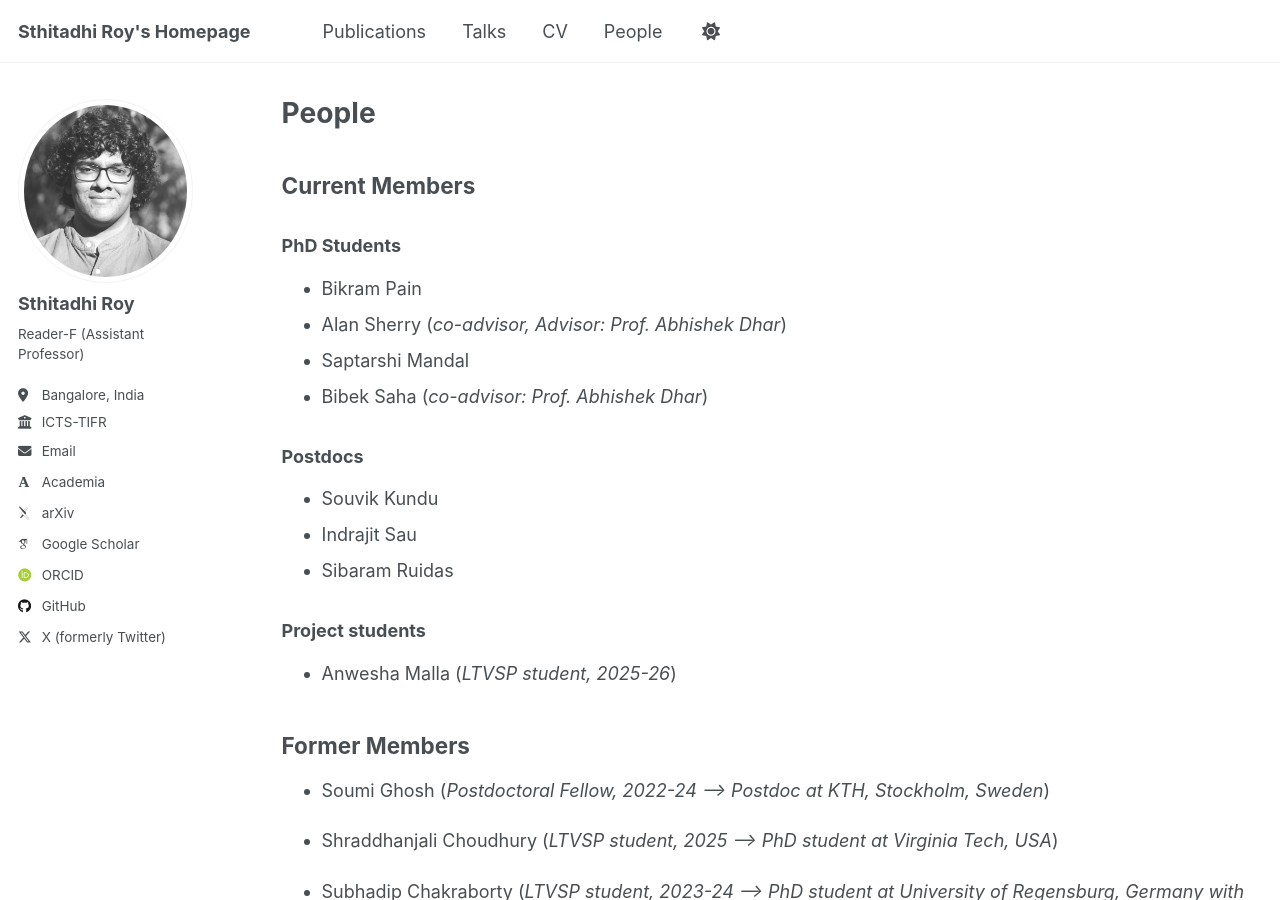
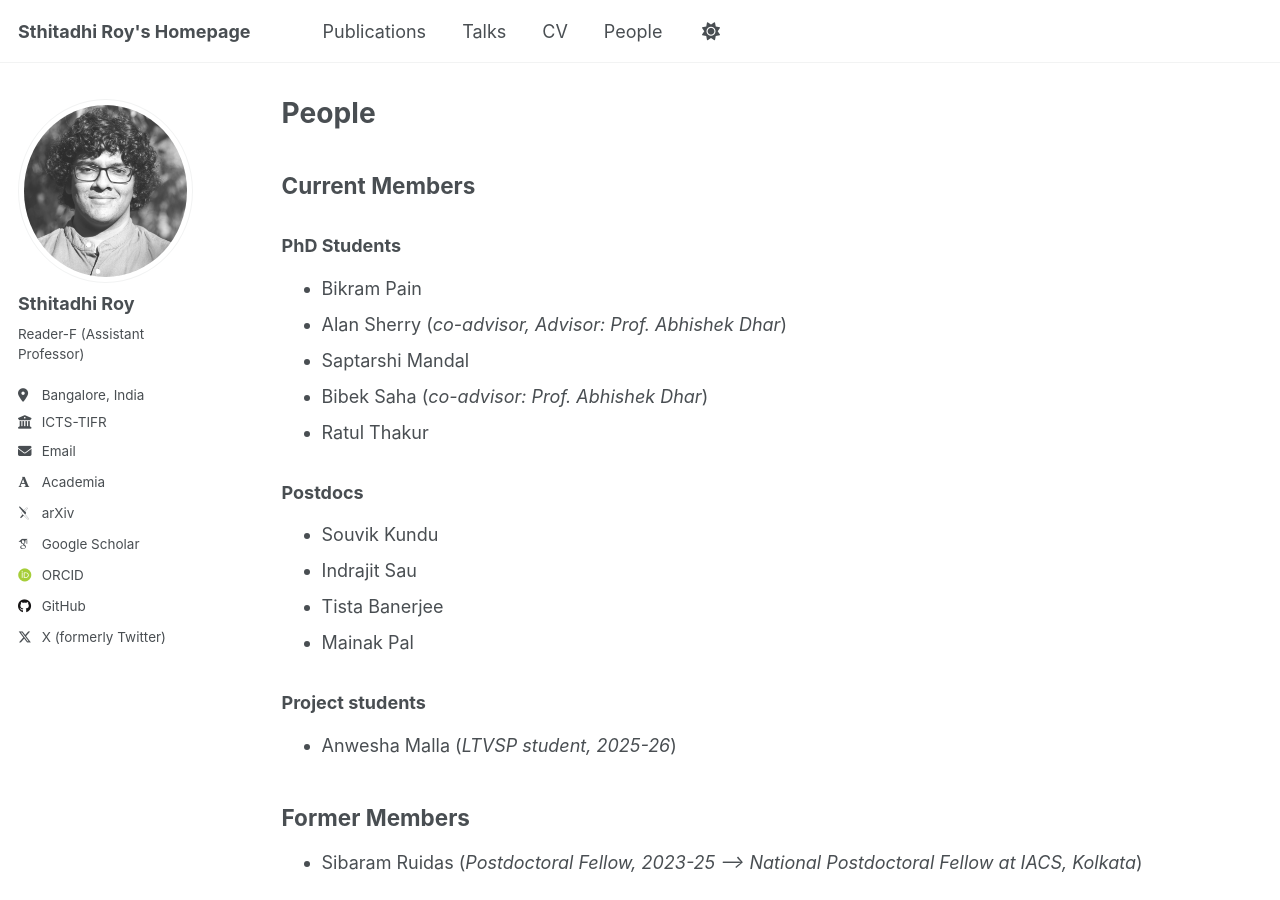
Before and after one commit to sthitadhi-roy/sthitadhi-roy.github.io, a Jekyll site: the page built from _pages/people.md, in a window 1280 px wide and 900 px high. Built offline with Jekyll 4.4.1, drawn with Linux system fonts in a browser that asks for light colours; some web fonts are replaced.

Commit message:
Update people.md

```diff
--- a/_pages/people.md
+++ b/_pages/people.md
@@ -16,12 +16,14 @@ author_profile: true
 - Alan Sherry (*co-advisor, Advisor: Prof. Abhishek Dhar*)
 - Saptarshi Mandal
 - Bibek Saha (*co-advisor: Prof. Abhishek Dhar*)
+- Ratul Thakur
 
 ### Postdocs
 
 - Souvik Kundu
 - Indrajit Sau
-- Sibaram Ruidas
+- Tista Banerjee
+- Mainak Pal
 
 
 ### Project students
@@ -30,6 +32,8 @@ author_profile: true
 
 
 ## Former Members
+
+- Sibaram Ruidas (*Postdoctoral Fellow, 2023-25 --> National Postdoctoral Fellow at IACS, Kolkata*)
 
 - Soumi Ghosh (*Postdoctoral Fellow, 2022-24 --> Postdoc at KTH, Stockholm, Sweden*)
 
```
